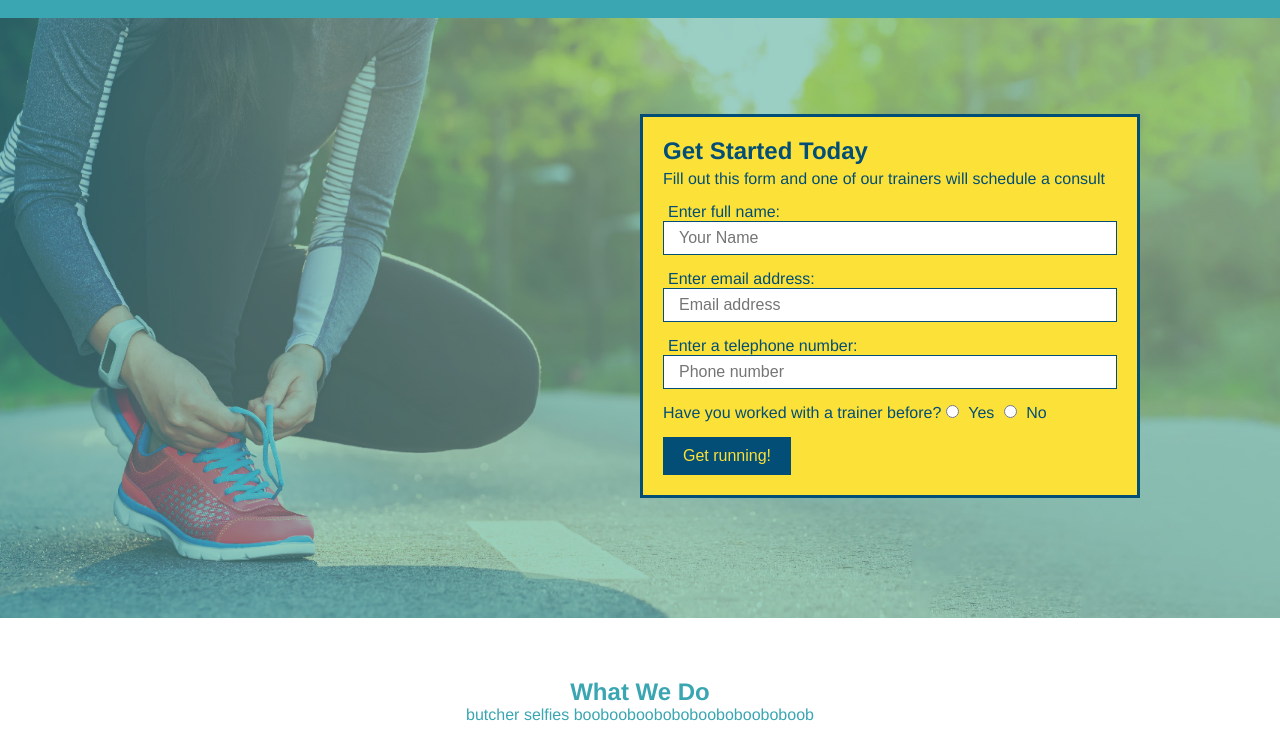
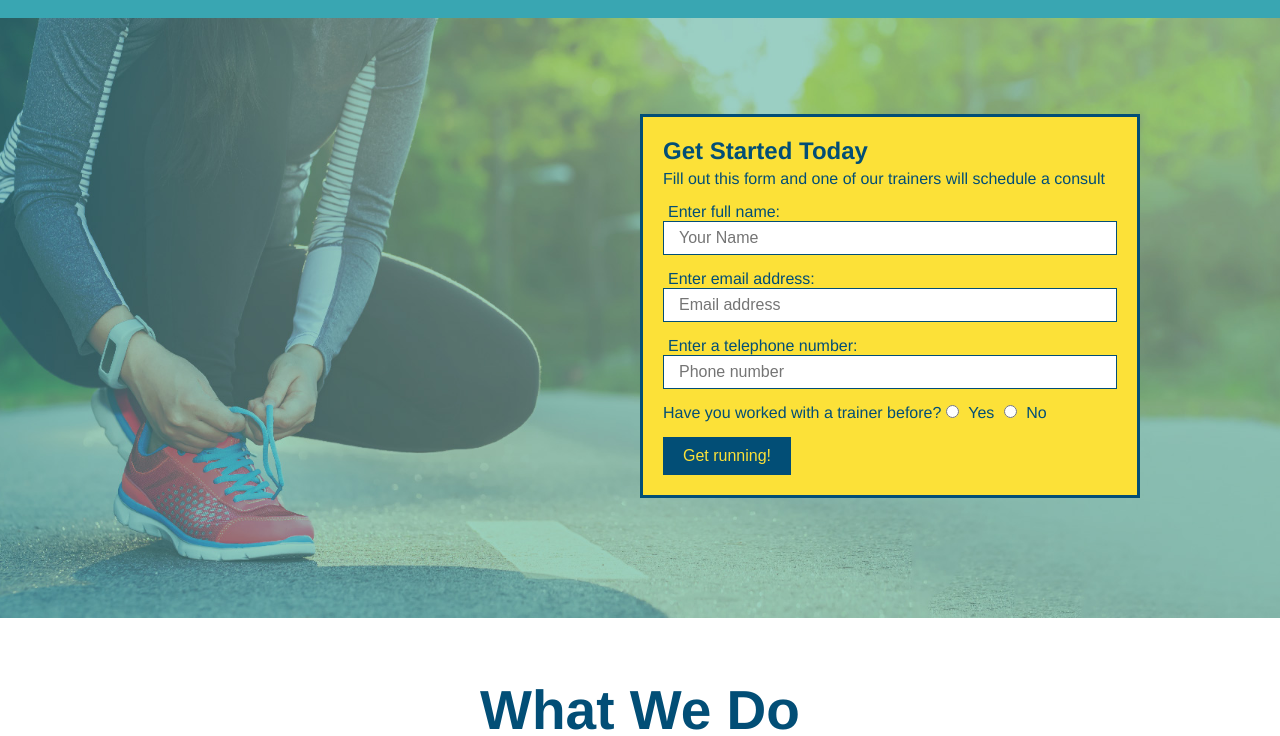
Before and after one commit to russe433/run-buddy, a plain HTML site: page index.html in a window 1280 px wide. Shown: the part 64-800 px from the top of the page. Drawn offline with Linux system fonts and the light colour scheme.

Commit message:
added what we do section

```diff
--- a/assets/css/style.css
+++ b/assets/css/style.css
@@ -142,3 +142,22 @@ header h1 {
    .intro{
        text-align: center;
    }
+
+   .intro h2{
+       font-size: 55px;
+       color:#024e76;
+       margin-bottom: 35px;
+       padding: 0 100px 20px 100px;
+       border-bottom: 3px solid;
+       border-color: #fce138;
+       display: inline-block;
+   }
+
+   .intro p {
+       line-height: 1.7;
+       color:#39a6b2;
+       width: 80%;
+       font-size: 20px ;
+       margin: 0px;
+
+   }
--- a/index.html
+++ b/index.html
@@ -58,7 +58,7 @@
         <section id="what-we-do" class="intro">
             <h2>What We Do</h2>
             <p>
-                butcher selfies booboobooboboboobobooboboob
+                butcher selfies booboobooboboboobobooboboob jkldhfjkdfnvkdhfklxjvldkjxnfm,.dnljkvmnljkd,nav lorum ipsum hdhgknskldndfjohfljkfdjjklfkdjfkjdkl;ajijnb jf,nciljkrdfviojn m,vijf ijkm, vdiljkm,iklfn,gi;lnm fdcjkn fdcijkm, erfdc ijklm, dijlk, jlefkmd,hoiwek;ls/.,
             </p>
         </section>
 
```
